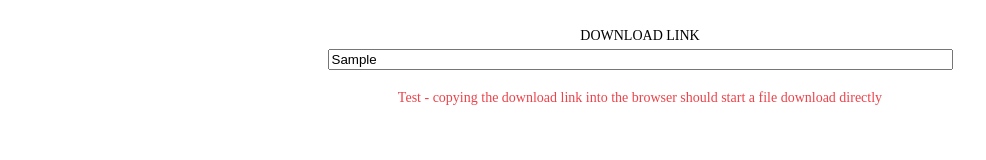
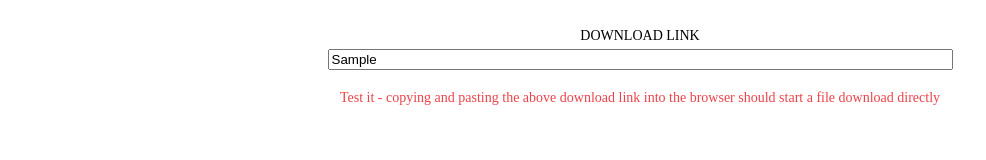
Before and after one commit to navjotts/raw-download-url, a plain HTML site: page index.html in a window 1280 px wide. Both pictures are taken after typing "Sample" into the empty fields and a click on the button "Convert". Shown: the part 413-573 px from the top of the page, without its empty margins (0-986 px from the left). Drawn offline with Linux system fonts and the light colour scheme.

Commit message:
clearer message

```diff
--- a/index.html
+++ b/index.html
@@ -17,7 +17,7 @@
                     <div id='result-div' class='no-display'>
                         <div class='text-label'>DOWNLOAD LINK</div>
                         <input id='downloadlink-input' type='text' name='url' size='75'>
-                        <div class='message-label'>Test - copying the download link into the browser should start a file download directly</div>
+                        <div class='message-label'>Test it - copying and pasting the above download link into the browser should start a file download directly</div>
                     </div>
                 </div>
                 <div class='footer'>
```
